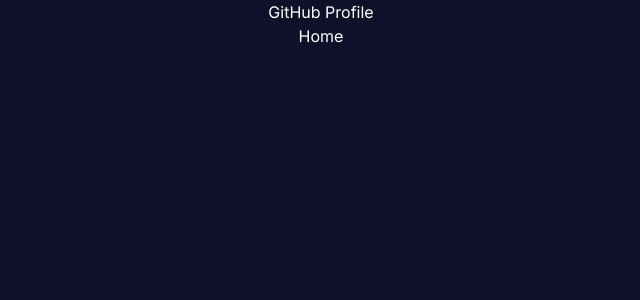
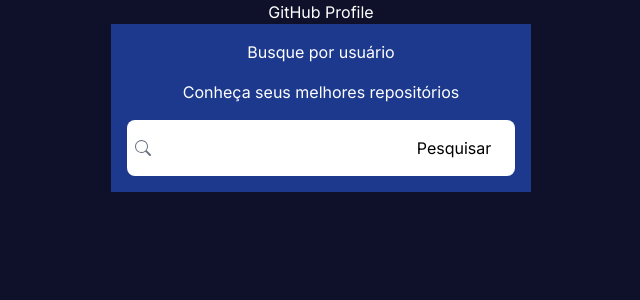
Before and after one commit to Guimunizzs/profilegithubts, a React (Vite) app: page / in a window 1280 px wide. Shown: the top 300 px of the page, without its empty margins (319-959 px from the left). Built offline with nearby package versions, Linux system fonts and the light colour scheme.

Commit message:
feat: add component search/ style search

```diff
--- /dev/null
+++ b/src/components/Search.tsx
@@ -0,0 +1,23 @@
+import { BsSearch } from "react-icons/bs";
+
+const Search = () => {
+  return (
+    <div className=" bg-blue-900 flex flex-col items-center justify-center gap-4 p-4">
+      <h2 className="">Busque por usuário</h2>
+      <p className="">Conheça seus melhores repositórios</p>
+      <div className="flex items-center gap-2 bg-white p-2 rounded-lg">
+        <BsSearch className="text-gray-500" />
+        <input
+          type="text"
+          placeholder="Digite seu nome de usuário"
+          className=""
+        />
+        <button className="px-4 py-2 rouded rouded text-black">
+          Pesquisar
+        </button>
+      </div>
+    </div>
+  );
+};
+
+export default Search;
--- a/src/routes/Home.tsx
+++ b/src/routes/Home.tsx
@@ -1,5 +1,11 @@
-const Home = (props: Props) => {
-  return <div>Home</div>;
+import Search from "../components/Search";
+
+const Home = () => {
+  return (
+    <div>
+      <Search />
+    </div>
+  );
 };
 
 export default Home;
```
